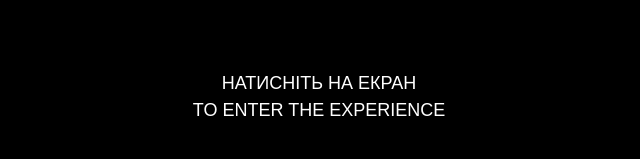
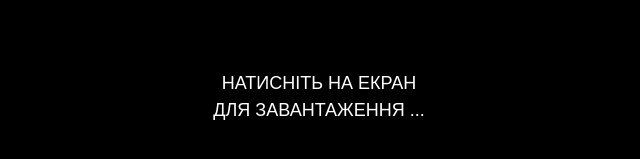
Before and after one commit to zlata2706/WebAR_example, a plain HTML site: page index.html in a window 1280 px wide. Shown: the part 303-462 px from the top of the page, without its empty margins (321-961 px from the left). Drawn offline with nearby package versions, Linux system fonts and the light colour scheme.

Commit message:
Changed by GitHub

```diff
--- a/index.html
+++ b/index.html
@@ -28,7 +28,7 @@
             ">
             Натисніть на екран
             <br>
-            to enter the experience
+            для завантаження ...
         </div>
     </div>
 
```
